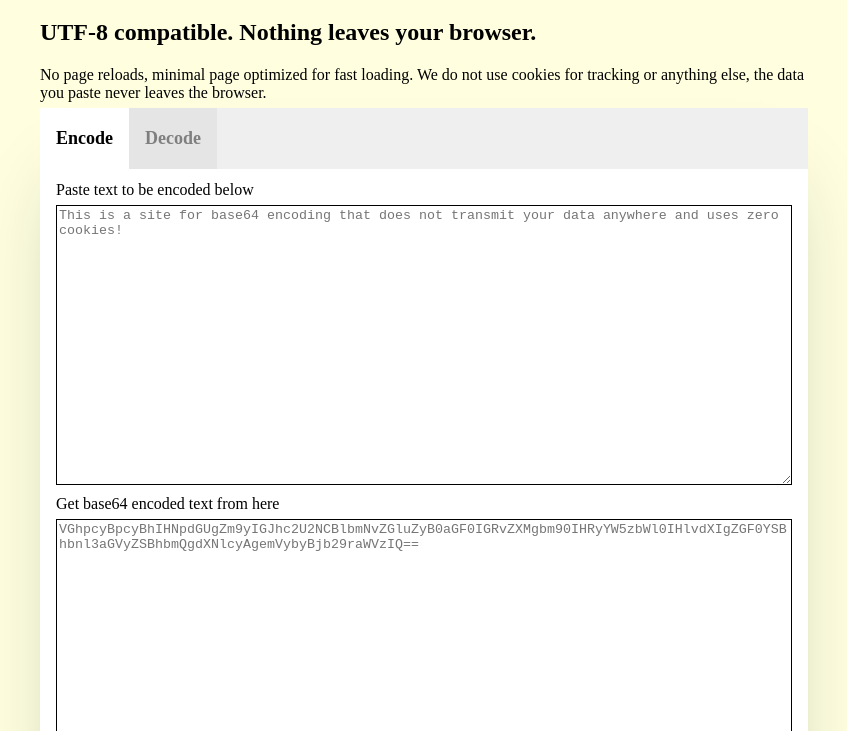
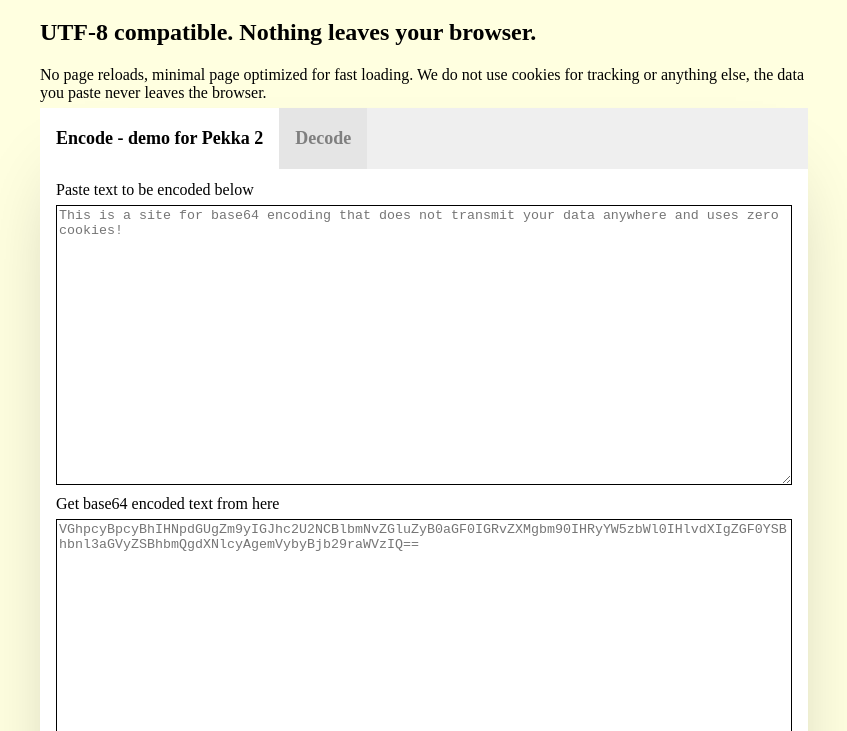
Before and after one commit to amarchen/fastbase64decode, a website: page index.html in a window 1280 px wide. Shown: the part 69-800 px from the top of the page, without its empty margins (216-1063 px from the left). Drawn offline with Linux system fonts and the light colour scheme.

Commit message:
Demo for pekka 2:

```diff
--- a/index.html
+++ b/index.html
@@ -157,7 +157,7 @@
 
 		<div class="tabs">
 		  <input name="tabs" type="radio" id="tab-encode" checked="checked" class="tabinput"/>
-		  <label for="tab-encode" class="label">Encode</label>
+		  <label for="tab-encode" class="label">Encode - demo for Pekka 2</label>
 		  <div class="panel">
 		    <div class="titleAndBox">
 				<div class="boxTitle">Paste text to be encoded below</div>
```
